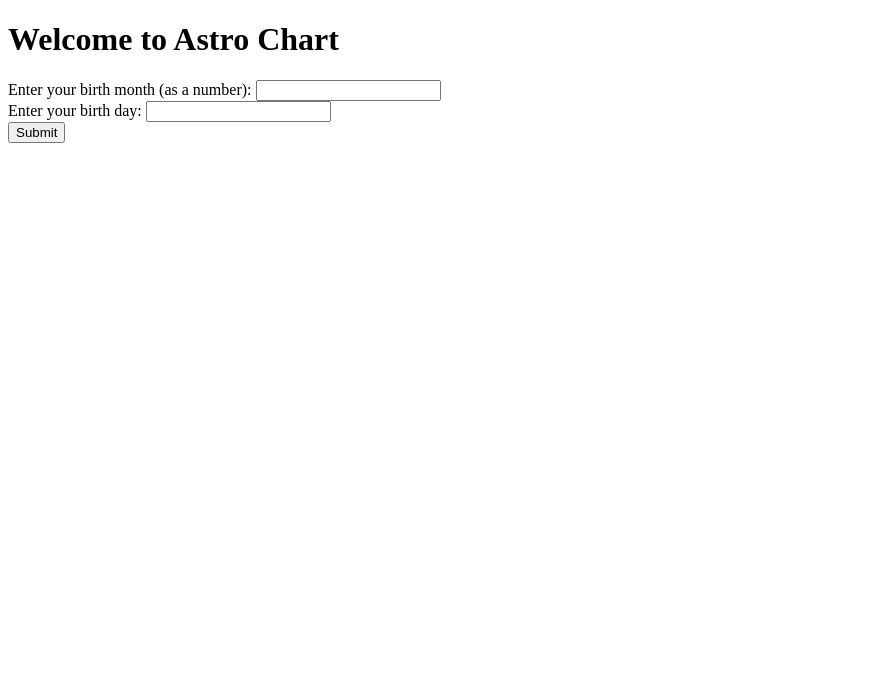
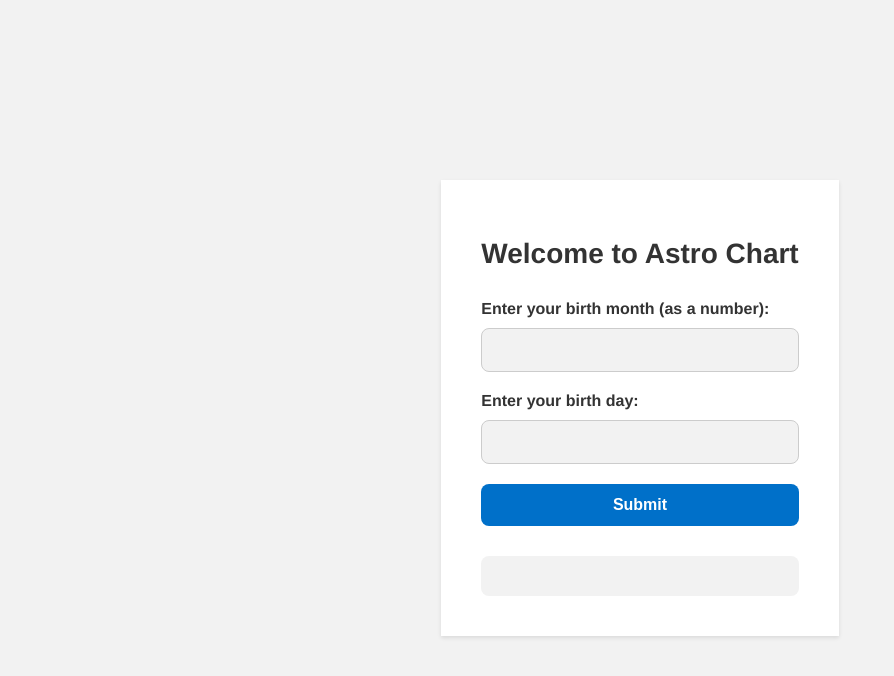
Before and after one commit to mcollins21/astroChart, a website: page index.html in a window 1280 px wide. Shown: the whole page, without its empty margins (0-894 px from the left). Drawn offline with Linux system fonts and the light colour scheme.

Commit message:
gui update 2

```diff
--- a/index.html
+++ b/index.html
@@ -2,20 +2,20 @@
 <html>
 <head>
     <title>Astro Chart</title>
-    <style>
-        /* Add your CSS styles here */
-    </style>
+    <link rel="stylesheet" href="styles.css">
 </head>
 <body>
-<h1>Welcome to Astro Chart</h1>
-<form id="astroForm">
-    <label for="birthMonth">Enter your birth month (as a number): </label>
-    <input type="number" id="birthMonth" required><br>
-    <label for="birthDay">Enter your birth day: </label>
-    <input type="number" id="birthDay" required><br>
-    <button type="submit">Submit</button>
-</form>
-<div id="resultContainer"></div>
+<div class="container">
+    <h1>Welcome to Astro Chart</h1>
+    <form id="astroForm" class="form">
+        <label for="birthMonth">Enter your birth month (as a number): </label>
+        <input type="number" id="birthMonth" required>
+        <label for="birthDay">Enter your birth day: </label>
+        <input type="number" id="birthDay" required>
+        <button type="submit">Submit</button>
+    </form>
+    <div id="resultContainer" class="result-container"></div>
+</div>
 
 <script src="astroChart.js"></script>
 </body>
--- /dev/null
+++ b/styles.css
@@ -0,0 +1,87 @@
+body {
+    display: flex;
+    align-items: center;
+    justify-content: center;
+    height: 100vh;
+    background-color: #f2f2f2;
+    font-family: 'Helvetica Neue', Arial, sans-serif;
+    color: #333333;
+}
+
+.container {
+    max-width: 500px;
+    padding: 40px;
+    background-color: #ffffff;
+    box-shadow: 0 2px 4px rgba(0, 0, 0, 0.1);
+}
+
+h1 {
+    font-size: 28px;
+    margin-bottom: 30px;
+    text-align: center;
+    font-weight: bold;
+    color: #333333;
+}
+
+.form {
+    display: flex;
+    flex-direction: column;
+}
+
+label {
+    margin-bottom: 10px;
+    font-weight: bold;
+    font-size: 16px;
+    color: #333333;
+}
+
+input[type="number"] {
+    padding: 12px;
+    margin-bottom: 20px;
+    border-radius: 8px;
+    border: 1px solid #cccccc;
+    background-color: #f2f2f2;
+    color: #333333;
+    font-size: 16px;
+}
+
+button {
+    padding: 12px 24px;
+    background-color: #0070c9;
+    color: #ffffff;
+    border: none;
+    border-radius: 8px;
+    font-weight: bold;
+    font-size: 16px;
+    cursor: pointer;
+}
+
+.result-container {
+    margin-top: 30px;
+    padding: 20px;
+    background-color: #f2f2f2;
+    border-radius: 8px;
+}
+
+h2 {
+    font-size: 20px;
+    margin-bottom: 10px;
+    color: #333333;
+}
+
+h3 {
+    font-size: 16px;
+    margin-top: 20px;
+    font-weight: bold;
+    color: #333333;
+}
+
+ul {
+    list-style-type: none;
+    padding-left: 0;
+    color: #333333;
+}
+
+li {
+    margin-bottom: 5px;
+}
```
